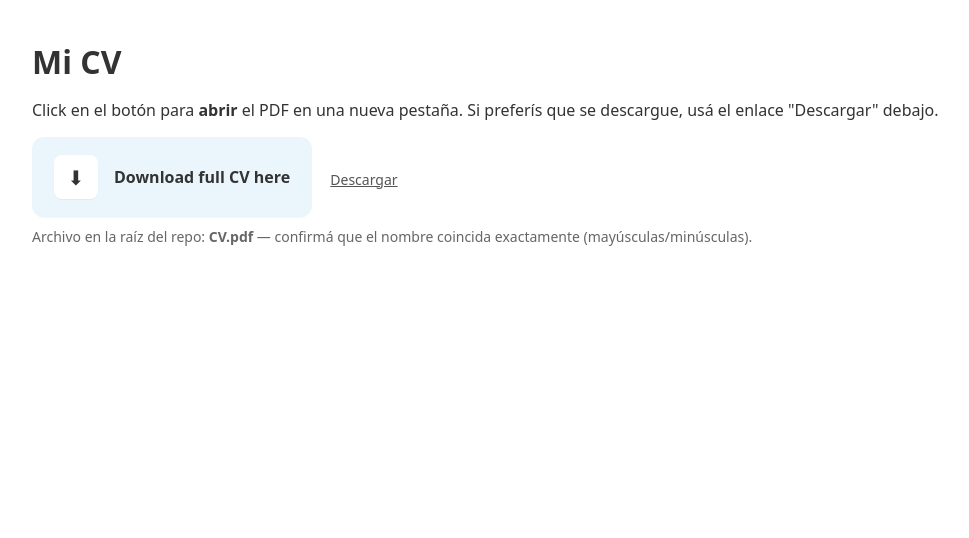
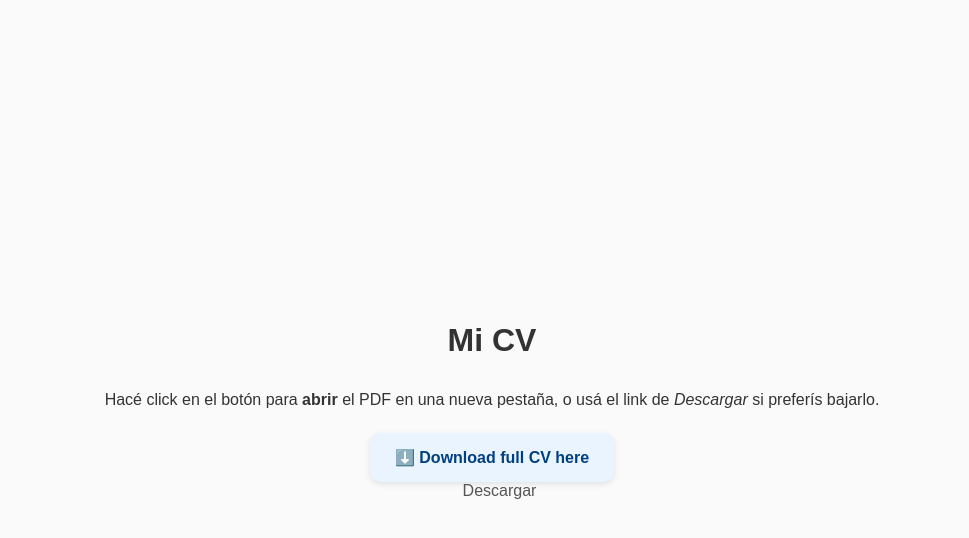
Before and after one commit to maidanaflorencia/CV, a plain HTML site: page index.html in a window 1280 px wide. Shown: the whole page, without its empty margins (148-1117 px from the left). Drawn offline with Linux system fonts and the light colour scheme.

Commit message:
Update index.html

```diff
--- a/index.html
+++ b/index.html
@@ -1,54 +1,63 @@
-<!doctype html>
+<!DOCTYPE html>
 <html lang="es">
 <head>
-  <meta charset="utf-8" />
-  <meta name="viewport" content="width=device-width,initial-scale=1" />
-  <title>CV — Florencia Maidana</title>
+  <meta charset="UTF-8">
+  <meta name="viewport" content="width=device-width, initial-scale=1.0">
+  <title>CV — Maria Florencia Maidana</title>
   <style>
-    :root{--bg:#eaf6fb;--text:#333}
-    body{font-family:system-ui,-apple-system,'Segoe UI',Roboto,Helvetica,Arial; margin:40px; color:var(--text)}
-    .wrap{max-width:920px;margin:0 auto}
-    .card{
-      display:inline-flex;
-      align-items:center;
-      gap:16px;
-      background:var(--bg);
-      padding:18px 22px;
-      border-radius:12px;
-      text-decoration:none;
-      color:var(--text);
-      box-shadow:0 1px 0 rgba(0,0,0,0.03);
-      transition:transform .12s,box-shadow .12s;
+    body {
+      font-family: Arial, sans-serif;
+      display: flex;
+      flex-direction: column;
+      align-items: center;
+      justify-content: center;
+      min-height: 100vh;
+      margin: 0;
+      background-color: #fafafa;
+      color: #333;
     }
-    .card:hover{transform:translateY(-2px); box-shadow:0 6px 18px rgba(0,0,0,.06)}
-    .icon{
-      width:44px;height:44px;border-radius:8px;background:#fff;display:flex;align-items:center;justify-content:center;font-size:20px;box-shadow:0 1px 0 rgba(0,0,0,0.04)
+    h1 {
+      margin-bottom: 0.5em;
     }
-    h1{font-weight:600;margin-bottom:6px}
-    p.small{color:#666;font-size:14px;margin-top:10px}
-    a.small-link{font-size:14px;color:#555;text-decoration:underline;margin-left:14px}
-    @media (prefers-color-scheme:dark){
-      :root{--bg:#08303b;--text:#e7f8ff}
-      .card{background:#062528}
-      .icon{background:#022024}
+    p {
+      margin-bottom: 1.5em;
+    }
+    .card {
+      display: inline-flex;
+      align-items: center;
+      gap: 10px;
+      padding: 15px 25px;
+      background-color: #eaf4ff;
+      border-radius: 10px;
+      text-decoration: none;
+      font-weight: bold;
+      color: #004080;
+      transition: background 0.2s ease;
+      box-shadow: 0 2px 6px rgba(0,0,0,0.1);
+    }
+    .card:hover {
+      background-color: #d6eaff;
+    }
+    .secondary {
+      margin-left: 15px;
+      text-decoration: none;
+      color: #555;
+    }
+    .secondary:hover {
+      text-decoration: underline;
     }
   </style>
 </head>
 <body>
-  <div class="wrap">
-    <h1>Mi CV</h1>
-    <p>Click en el botón para <strong>abrir</strong> el PDF en una nueva pestaña. Si preferís que se descargue, usá el enlace "Descargar" debajo.</p>
+  <h1>Mi CV</h1>
+  <p>Hacé click en el botón para <strong>abrir</strong> el PDF en una nueva pestaña, o usá el link de <em>Descargar</em> si preferís bajarlo.</p>
 
-    <!-- Botón principal: abre el PDF en nueva pestaña -->
-    <a class="card" href="CV.pdf" target="_blank" rel="noopener" aria-label="Abrir CV en nueva pestaña">
-      <span class="icon">⬇</span>
-      <span style="font-weight:600">Download full CV here</span>
-    </a>
+  <!-- Botón principal para abrir en una nueva pestaña -->
+  <a class="card" href="MariaFlorenciaMaidana_DG_CV.pdf" target="_blank">
+    ⬇️ Download full CV here
+  </a>
 
-    <!-- Enlace secundario: fuerza descarga (opcional) -->
-    <a class="small-link" href="CV.pdf" download aria-label="Descargar CV">Descargar</a>
-
-    <p class="small">Archivo en la raíz del repo: <strong>CV.pdf</strong> — confirmá que el nombre coincida exactamente (mayúsculas/minúsculas).</p>
-  </div>
+  <!-- Link secundario para descargar directamente -->
+  <a class="secondary" href="MariaFlorenciaMaidana_DG_CV.pdf" download>Descargar</a>
 </body>
 </html>
```
